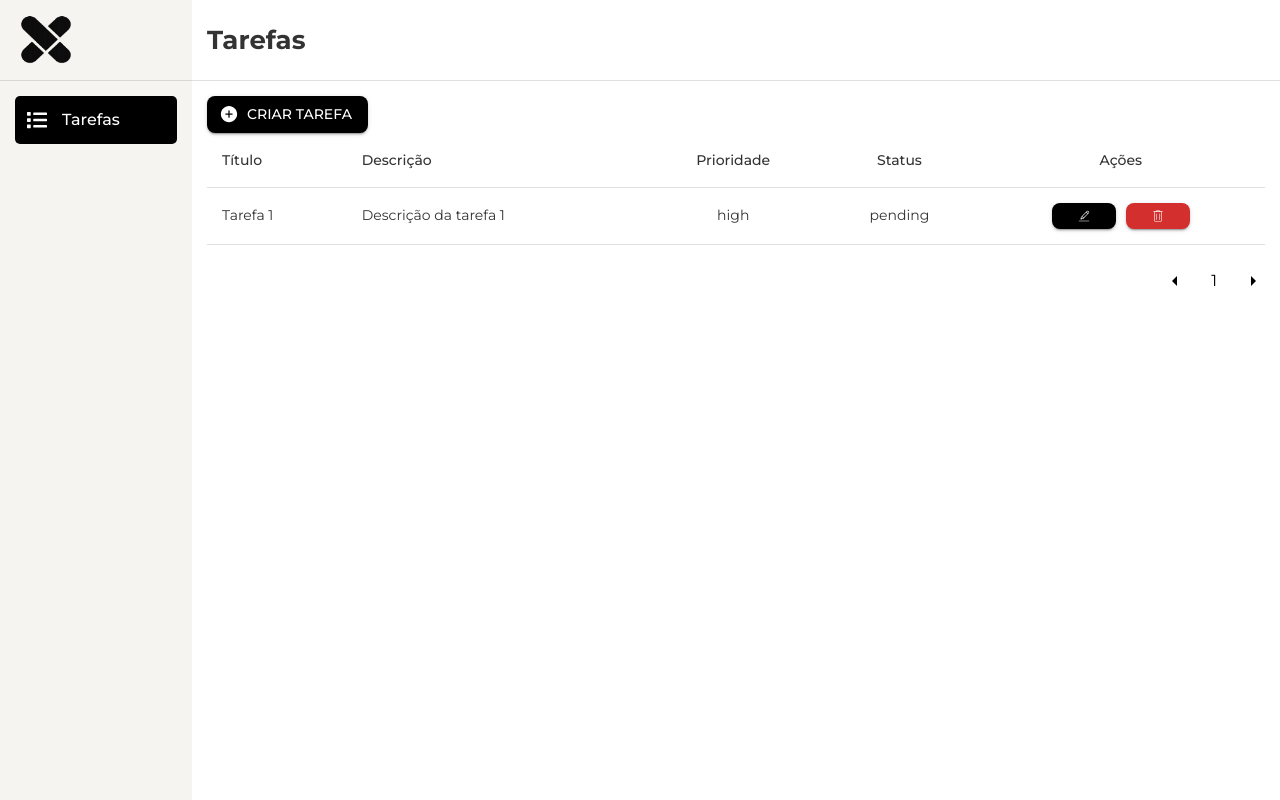
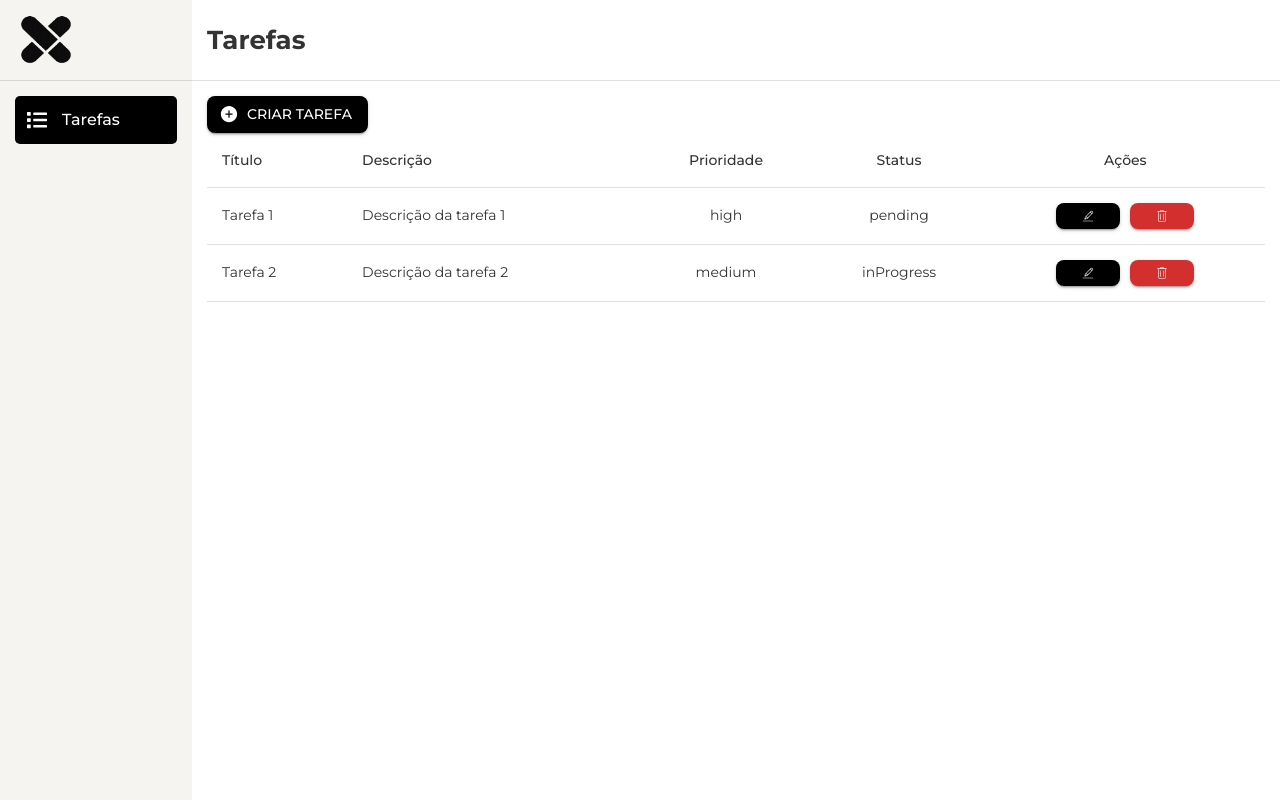
Before and after one commit to guilhermeoln/teste-sga, a Next.js app: page /tasks in a window 1280 px wide. Built offline with nearby package versions, Linux system fonts and the light colour scheme.

Commit message:
adjusting rows per page

```diff
--- a/src/app/(private)/tasks/page.tsx
+++ b/src/app/(private)/tasks/page.tsx
@@ -17,7 +17,7 @@ export default function Tasks() {
       <CustomTable<Task>
         columns={columns}
         data={tasks}
-        rowsPerPage={1}
+        rowsPerPage={5}
         emptyMessage="Nenhuma tarefa encontrada"
       />
     </>
```
